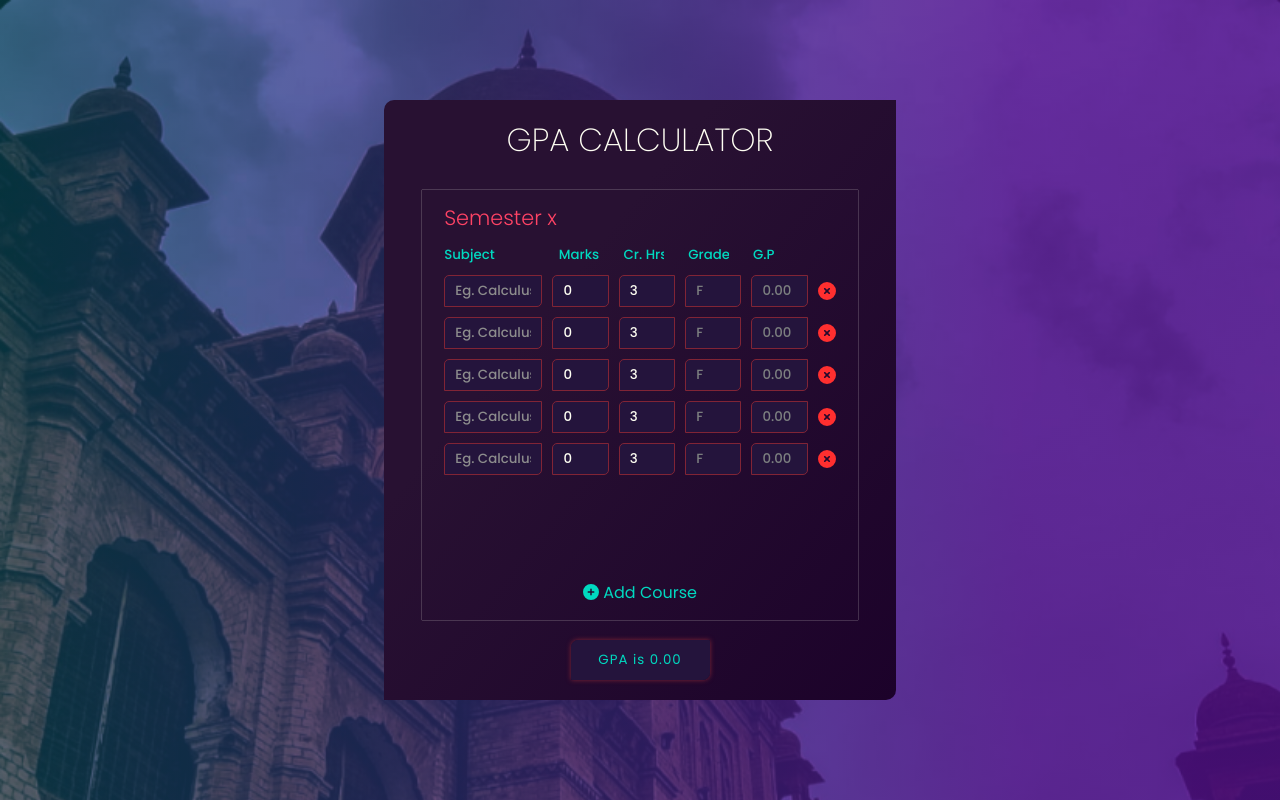
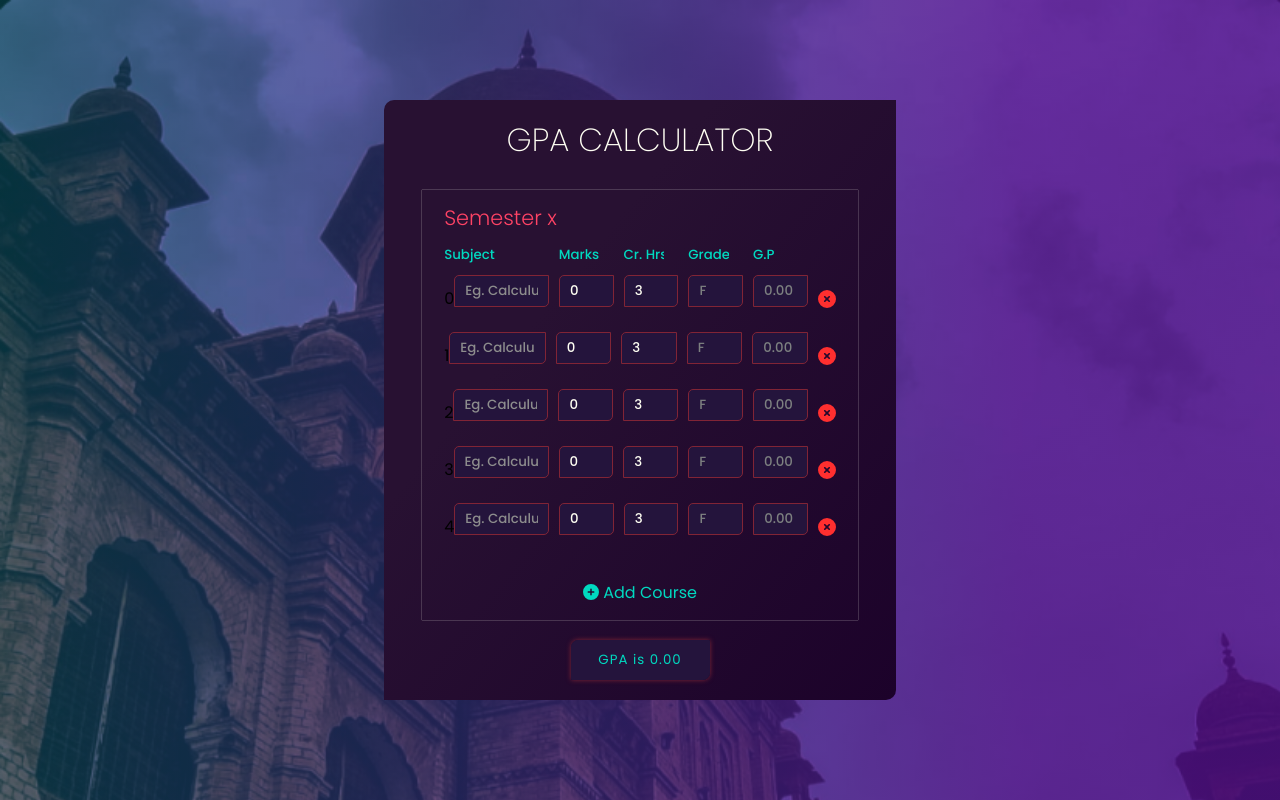
Before and after one commit to mohdanss/fcitgpacalculator, a React (Create React App) app: page / in a window 1280 px wide. Built offline with nearby package versions, Linux system fonts and the light colour scheme.

Commit message:
Add New Course, ID bug Removal

```diff
--- a/src/App.jsx
+++ b/src/App.jsx
@@ -7,10 +7,12 @@ import Home from "./sections/Home";
 function app() {
   const [currSection, setCurrSection] = React.useState("home");
   return (
-    <div>
-      {/* {currSection === 'home' && <Home/>} */}
-      <GPA />
-    </div>
+    <React.StrictMode>
+      <div>
+        {/* {currSection === 'home' && <Home/>} */}
+        <GPA />
+      </div>
+    </React.StrictMode>
   );
 }
 
--- a/src/components/GPAInput.jsx
+++ b/src/components/GPAInput.jsx
@@ -33,6 +33,7 @@ function GPAInput(props) {
 
   return (
     <div className="gpa-input">
+      <p>{subjInfo.id}</p>
       <input
         type="text"
         name="name"
--- a/src/sections/gpacalculator/GPA.jsx
+++ b/src/sections/gpacalculator/GPA.jsx
@@ -35,7 +35,14 @@ function GPA() {
 
   const handleMarksNCredits = (idx, subject) => {
     let newSubjects = [...subjects];
-    newSubjects[idx] = { ...subject };
+    // update the newSubjects array, where the id matches the idx
+    newSubjects.forEach((subj) => {
+      if (subj.id === idx) {
+        subj = { ...subject };
+      }
+    });
+
+
     setSubjects(newSubjects);
     calculateGPA(newSubjects);
     saveSubjects(newSubjects);
```
Also changed, not shown: 2 other files (tests, documents, lock files or other folders).
